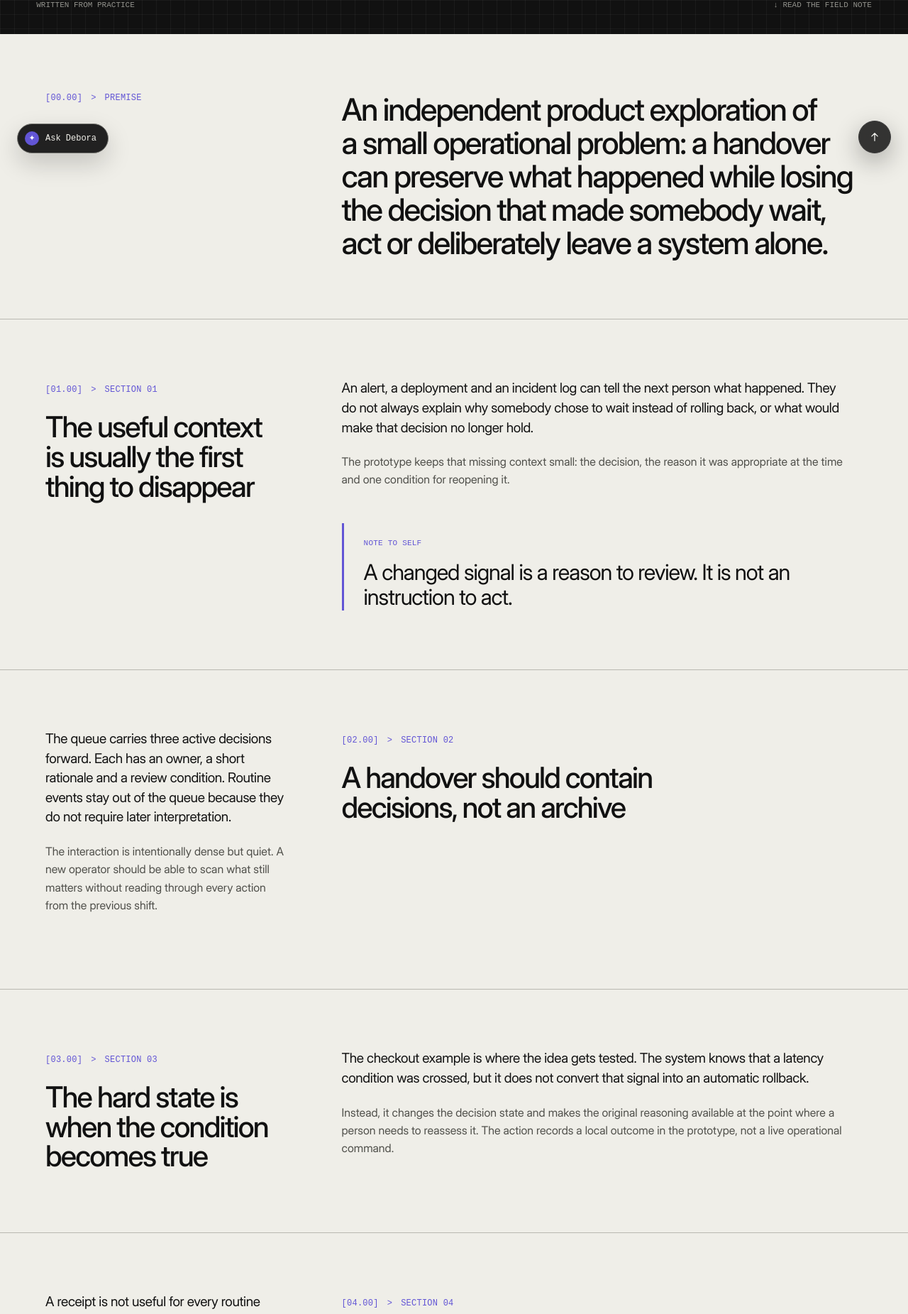
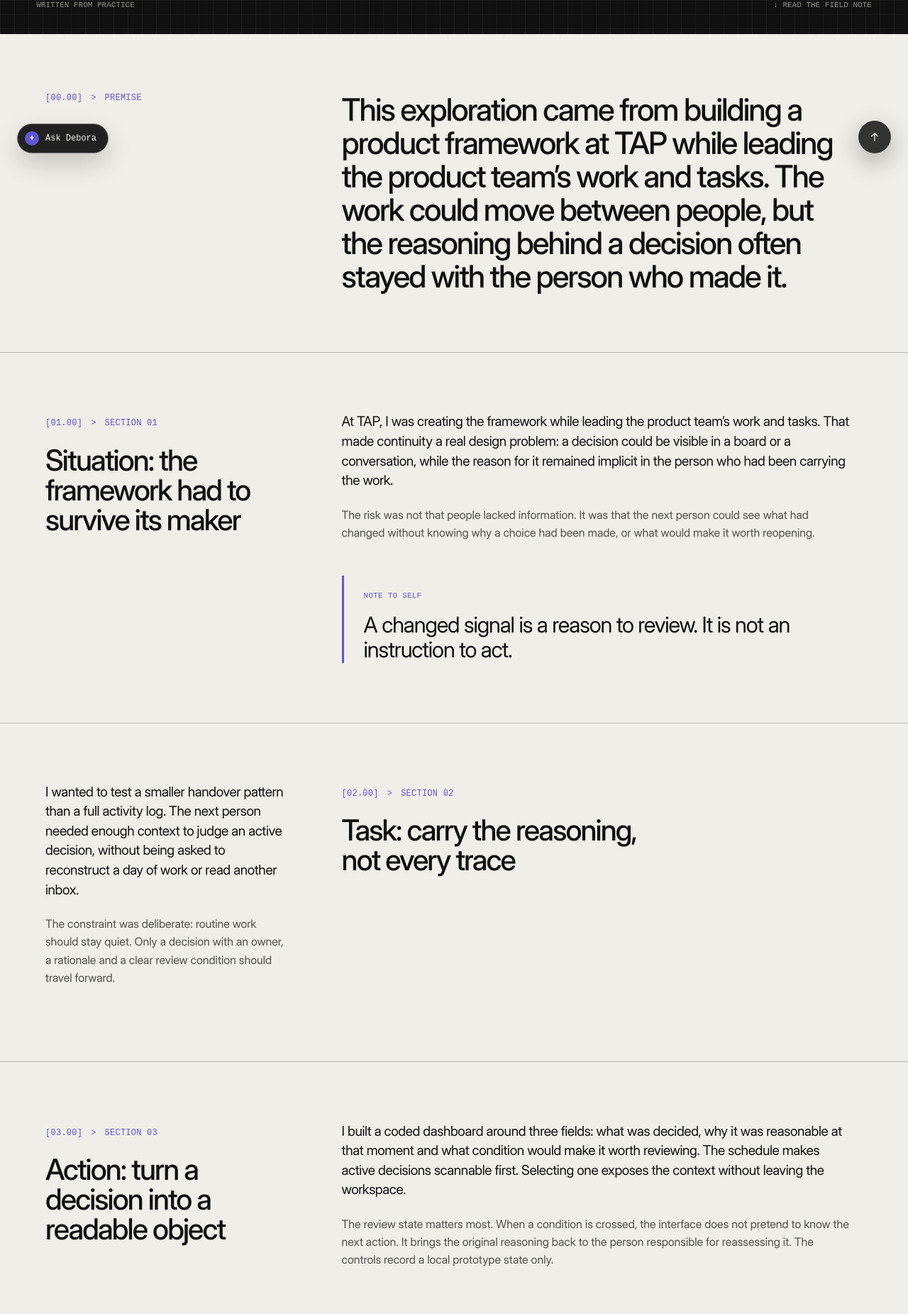
Before and after one commit to deboramoratalla-lab/portfolio, a Next.js app: page /lab/decision-handover in a window 1280 px wide. Shown: the part 560-2411 px from the top of the page at 71% size. Built offline with nearby package versions, Linux system fonts and the light colour scheme.

Commit message:
Revise article content and add new sections
Updated the lead and close sections for 'decision-handover' and 'workflow-impact-preview' articles to reflect new insights and context. Added new sections for 'parallel-not-blind' article.

```diff
--- a/src/app/lab/[slug]/page.tsx
+++ b/src/app/lab/[slug]/page.tsx
@@ -55,15 +55,15 @@ const reusableResources: Record<string, ReusableResource[]> = {
 
 const articles: Record<string, ArticleContent> = {
   "decision-handover": {
-    lead: "An independent product exploration of a small operational problem: a handover can preserve what happened while losing the decision that made somebody wait, act or deliberately leave a system alone.",
+    lead: "This exploration came from building a product framework at TAP while leading the product team’s work and tasks. The work could move between people, but the reasoning behind a decision often stayed with the person who made it.",
     quote: "A changed signal is a reason to review. It is not an instruction to act.",
     sections: [
-      { title: "The useful context is usually the first thing to disappear", paragraphs: ["An alert, a deployment and an incident log can tell the next person what happened. They do not always explain why somebody chose to wait instead of rolling back, or what would make that decision no longer hold.", "The prototype keeps that missing context small: the decision, the reason it was appropriate at the time and one condition for reopening it."] },
-      { title: "A handover should contain decisions, not an archive", paragraphs: ["The queue carries three active decisions forward. Each has an owner, a short rationale and a review condition. Routine events stay out of the queue because they do not require later interpretation.", "The interaction is intentionally dense but quiet. A new operator should be able to scan what still matters without reading through every action from the previous shift."] },
-      { title: "The hard state is when the condition becomes true", paragraphs: ["The checkout example is where the idea gets tested. The system knows that a latency condition was crossed, but it does not convert that signal into an automatic rollback.", "Instead, it changes the decision state and makes the original reasoning available at the point where a person needs to reassess it. The action records a local outcome in the prototype, not a live operational command."] },
-      { title: "The boundary matters as much as the mechanism", paragraphs: ["A receipt is not useful for every routine action. Requiring one for all changes would make a handover into another inbox.", "The final state makes the rule explicit: write a receipt when a choice carries risk, cost or a service-level consequence and when someone can name what would make that choice worth revisiting."] },
+      { title: "Situation: the framework had to survive its maker", paragraphs: ["At TAP, I was creating the framework while leading the product team’s work and tasks. That made continuity a real design problem: a decision could be visible in a board or a conversation, while the reason for it remained implicit in the person who had been carrying the work.", "The risk was not that people lacked information. It was that the next person could see what had changed without knowing why a choice had been made, or what would make it worth reopening."] },
+      { title: "Task: carry the reasoning, not every trace", paragraphs: ["I wanted to test a smaller handover pattern than a full activity log. The next person needed enough context to judge an active decision, without being asked to reconstruct a day of work or read another inbox.", "The constraint was deliberate: routine work should stay quiet. Only a decision with an owner, a rationale and a clear review condition should travel forward."] },
+      { title: "Action: turn a decision into a readable object", paragraphs: ["I built a coded dashboard around three fields: what was decided, why it was reasonable at that moment and what condition would make it worth reviewing. The schedule makes active decisions scannable first. Selecting one exposes the context without leaving the workspace.", "The review state matters most. When a condition is crossed, the interface does not pretend to know the next action. It brings the original reasoning back to the person responsible for reassessing it. The controls record a local prototype state only."] },
+      { title: "Result: a testable handover hypothesis", paragraphs: ["The result is an interaction hypothesis, not a TAP feature or a claim of production impact. It gives a product team a compact way to test whether decisions can remain legible when the work moves between people.", "The boundary is part of the solution: create a receipt only when a choice carries risk, cost or a service-level consequence, and when someone can name what would make it worth revisiting."] },
     ],
-    close: "The point is not to make every operational decision permanent. It is to keep the few that still matter legible until somebody has consciously replaced them.",
+    close: "I am carrying this into future experiments: start with a work problem I have seen, name the decision that is getting lost, then test the smallest interface that helps a team make it visible again.",
   },
   "workflow-impact-preview": { lead: "An independent product exploration of a consequential moment in workflow automation: publishing a change without knowing which past cases would now behave differently.", quote: "Automation should make consequences faster to inspect, not easier to miss.", sections: [{ title: "The risky moment is before publish", paragraphs: ["A workflow can look valid on a canvas while a routing condition, tool permission or credential changes what happens to real work.", "This prototype asks a smaller question: which representative past executions would take another path?"] }, { title: "Compare outcomes, not node diagrams", paragraphs: ["The flow remains visible, but the emphasis shifts to behaviour. Each replay puts the current and proposed outcome side by side.", "A difference is named as a route change, a new external side effect or a failure, so review does not require parsing the whole graph first."] }, { title: "Keep publish separate from approval", paragraphs: ["A safe refinement can proceed. A new external action or insufficient permission asks for review instead.", "The prototype calls a published n8n webhook for synthetic scenarios only. It neither replays customer data nor reads or changes a customer workflow."] }], close: "A workflow editor helps people assemble automation. An impact preview helps them understand what a change will do before it becomes somebody else’s problem." },
   "parallel-not-blind": {
```
